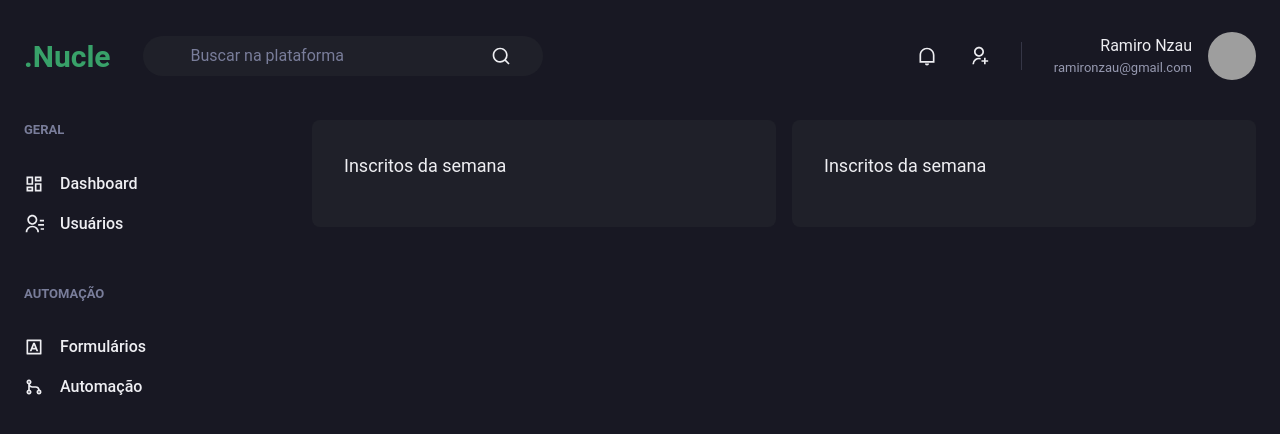
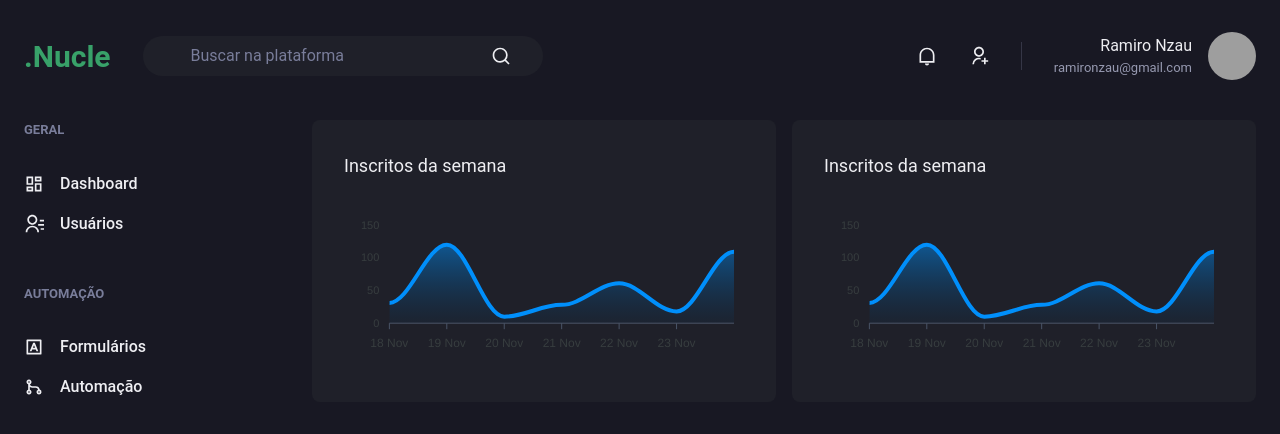
Before and after one commit to Ramiro-Rfn/nucle, a Next.js app: page /dashboard in a window 1280 px wide. Shown: the top 434 px of the page. Built offline with nearby package versions, Linux system fonts and the light colour scheme; grey boxes are pictures that could not be loaded.

Commit message:
separating the Header into smaller components

```diff
--- a/package.json
+++ b/package.json
@@ -12,9 +12,11 @@
     "@chakra-ui/react": "^2.4.1",
     "@emotion/react": "^11",
     "@emotion/styled": "^11",
+    "apexcharts": "^3.36.3",
     "framer-motion": "^6",
     "next": "12.1.6",
     "react": "18.2.0",
+    "react-apexcharts": "^1.4.0",
     "react-dom": "18.2.0",
     "react-icons": "^4.4.0"
   },
--- a/src/components/Header.tsx
+++ /dev/null
@@ -1,72 +0,0 @@
-import { Avatar, Box, Flex, HStack, Icon, Input, Text } from "@chakra-ui/react";
-import { RiNotificationLine, RiSearchLine, RiUserAddLine } from 'react-icons/ri';
-
-export function Header() {
-    return(
-        <Flex
-            as='header'
-            w='100%'
-            maxW={1480}
-            h='20'
-            mx='auto'
-            mt='4'
-            px='6'
-            align='center'
-        >
-            <Text color='green.500' fontSize='3xl' fontWeight='bold'>.Nucle</Text>
-
-            <Flex
-                as='label'
-                flex='1'
-                py='2'
-                px='8'
-                ml="8"
-                maxW={400}
-                alignSelf='center'
-                color='gray.200'
-                bg='gray.800'
-                align='center'
-                borderRadius='full'
-            >
-                <Input
-                    color='green.50'
-                    variant='unstyled'
-                    px='4'
-                    mr='4'
-                    placeholder="Buscar na plataforma"
-                    _placeholder={{
-                        color: 'gray.400'
-                    }}
-                />
-
-                <Icon as={RiSearchLine} fontSize='20'/>
-            </Flex>
-
-            <Flex align='center' ml='auto'>
-                <HStack
-                    spacing='8'
-                    mx='8'
-                    pr='8'
-                    py='1'
-                    color='gray.300'
-                    borderRightWidth={1}
-                    borderColor='gray.700'
-                >
-                    <Icon as={RiNotificationLine} fontSize='20'/>
-                    <Icon as={RiUserAddLine} fontSize='20'/>
-                </HStack>
-
-                <Flex align='center'>
-                    <Box mr='4' textAlign='right'>
-                        <Text>Ramiro Nzau</Text>
-                        <Text color='gray.300' fontSize='small'>
-                            ramironzau@gmail.com
-                        </Text>
-                    </Box>
-
-                    <Avatar size='md' name="Ramiro Nzau" src="https://github.com/Ramiro-Rfn.png"/>
-                </Flex>
-            </Flex>
-        </Flex>
-    )
-}
--- /dev/null
+++ b/src/components/Header/Logo.tsx
@@ -0,0 +1,7 @@
+import { Text } from "@chakra-ui/react";
+
+export function Logo() {
+    return(
+        <Text color='green.500' fontSize='3xl' fontWeight='bold'>.Nucle</Text>
+    )
+}
--- /dev/null
+++ b/src/components/Header/NotificationsNav.tsx
@@ -0,0 +1,19 @@
+import { HStack, Icon } from "@chakra-ui/react";
+import { RiNotificationLine, RiUserAddLine } from "react-icons/ri";
+
+export function NotificationsNav() {
+    return (
+        <HStack
+            spacing='8'
+            mx='8'
+            pr='8'
+            py='1'
+            color='gray.300'
+            borderRightWidth={1}
+            borderColor='gray.700'
+        >
+            <Icon as={RiNotificationLine} fontSize='20'/>
+            <Icon as={RiUserAddLine} fontSize='20'/>
+        </HStack>
+    )
+}
--- /dev/null
+++ b/src/components/Header/Profile.tsx
@@ -0,0 +1,16 @@
+import { Avatar, Box, Flex, Text } from "@chakra-ui/react";
+
+export function Profile() {
+    return (
+        <Flex align='center'>
+            <Box mr='4' textAlign='right'>
+                <Text>Ramiro Nzau</Text>
+                <Text color='gray.300' fontSize='small'>
+                    ramironzau@gmail.com
+                </Text>
+            </Box>
+
+            <Avatar size='md' name="Ramiro Nzau" src="https://github.com/Ramiro-Rfn.png"/>
+        </Flex>
+    )
+}
--- /dev/null
+++ b/src/components/Header/SearchBox.tsx
@@ -0,0 +1,33 @@
+import { Flex, Icon, Input } from "@chakra-ui/react";
+import { RiSearchLine } from "react-icons/ri";
+
+export function SearchBox() {
+    return (
+        <Flex
+                as='label'
+                flex='1'
+                py='2'
+                px='8'
+                ml="8"
+                maxW={400}
+                alignSelf='center'
+                color='gray.200'
+                bg='gray.800'
+                align='center'
+                borderRadius='full'
+            >
+                <Input
+                    color='green.50'
+                    variant='unstyled'
+                    px='4'
+                    mr='4'
+                    placeholder="Buscar na plataforma"
+                    _placeholder={{
+                        color: 'gray.400'
+                    }}
+                />
+
+                <Icon as={RiSearchLine} fontSize='20'/>
+            </Flex>
+    )
+}
--- /dev/null
+++ b/src/components/Header/index.tsx
@@ -0,0 +1,30 @@
+import { Flex } from "@chakra-ui/react";
+import { Logo } from "./Logo";
+import { NotificationsNav } from "./NotificationsNav";
+import { Profile } from "./Profile";
+import { SearchBox } from "./SearchBox";
+
+export function Header() {
+    return(
+        <Flex
+            as='header'
+            w='100%'
+            maxW={1480}
+            h='20'
+            mx='auto'
+            mt='4'
+            px='6'
+            align='center'
+        >
+           <Logo/>
+
+            <SearchBox/>
+
+            <Flex align='center' ml='auto'>
+                <NotificationsNav/>
+
+               <Profile/>
+            </Flex>
+        </Flex>
+    )
+}
--- a/src/pages/dashboard.tsx
+++ b/src/pages/dashboard.tsx
@@ -1,7 +1,69 @@
-import { Box, Flex, SimpleGrid, Text } from "@chakra-ui/react";
+import { Box, Flex, SimpleGrid, Text, theme } from "@chakra-ui/react";
+import dynamic from "next/dynamic";
 import Head from "next/head";
+
+const Chart = dynamic(()=> import('react-apexcharts'), { ssr: false });
+
 import { Header } from "../components/Header";
 import { Sidebar } from "../components/Sidebar";
+
+const options = {
+    chart: {
+        toolbar: {
+            show: false
+        },
+        zoom: {
+            enabled: false
+        }
+    },
+
+    grid: {
+        show: false,
+    },
+
+    dataLabels: {
+        enabled: false,
+    },
+    tooltip: {
+        enabled: false,
+    },
+
+    xaxis: {
+        type: 'datetime',
+        axisBorder: {
+            color: theme.colors.gray[600]
+        },
+        axisTicks: {
+            color: theme.colors.gray[600]
+        },
+        categories: [
+            '2022-11-18T00:00:00.000Z',
+            '2022-11-19T00:00:00.000Z',
+            '2022-11-20T00:00:00.000Z',
+            '2022-11-21T00:00:00.000Z',
+            '2022-11-22T00:00:00.000Z',
+            '2022-11-23T00:00:00.000Z',
+            '2022-11-24T00:00:00.000Z',
+        ]
+    },
+
+    fill: {
+        opacity: 0.3,
+        type: 'gradient',
+        gradient: {
+            shade: 'dark',
+            opacityFrom: 0.7,
+            opacityTo: 0.3
+        }
+    }
+}
+
+const series = [
+    {
+        name: 'series1',
+        data: [31, 120, 10, 28, 61, 18, 109]
+    }
+]
 
 export default function DashBoard() {
     return (
@@ -16,10 +78,13 @@
                     <SimpleGrid flex='1' gap='4' minChildWidth='320px' alignItems='flex-start'>
                         <Box p='8' bg='gray.800' borderRadius={8}>
                             <Text fontSize='lg' mb='4'>Inscritos da semana</Text>
+
+                            <Chart type="area" height={160} options={options} series={series}/>
                         </Box>
 
                         <Box p='8' bg='gray.800' borderRadius={8}>
                             <Text fontSize='lg' mb='4'>Inscritos da semana</Text>
+                            <Chart type="area" height={160} options={options} series={series}/>
                         </Box>
                     </SimpleGrid>
                 </Flex>
```
Also changed, not shown: 1 other file (tests, documents, lock files or other folders).
